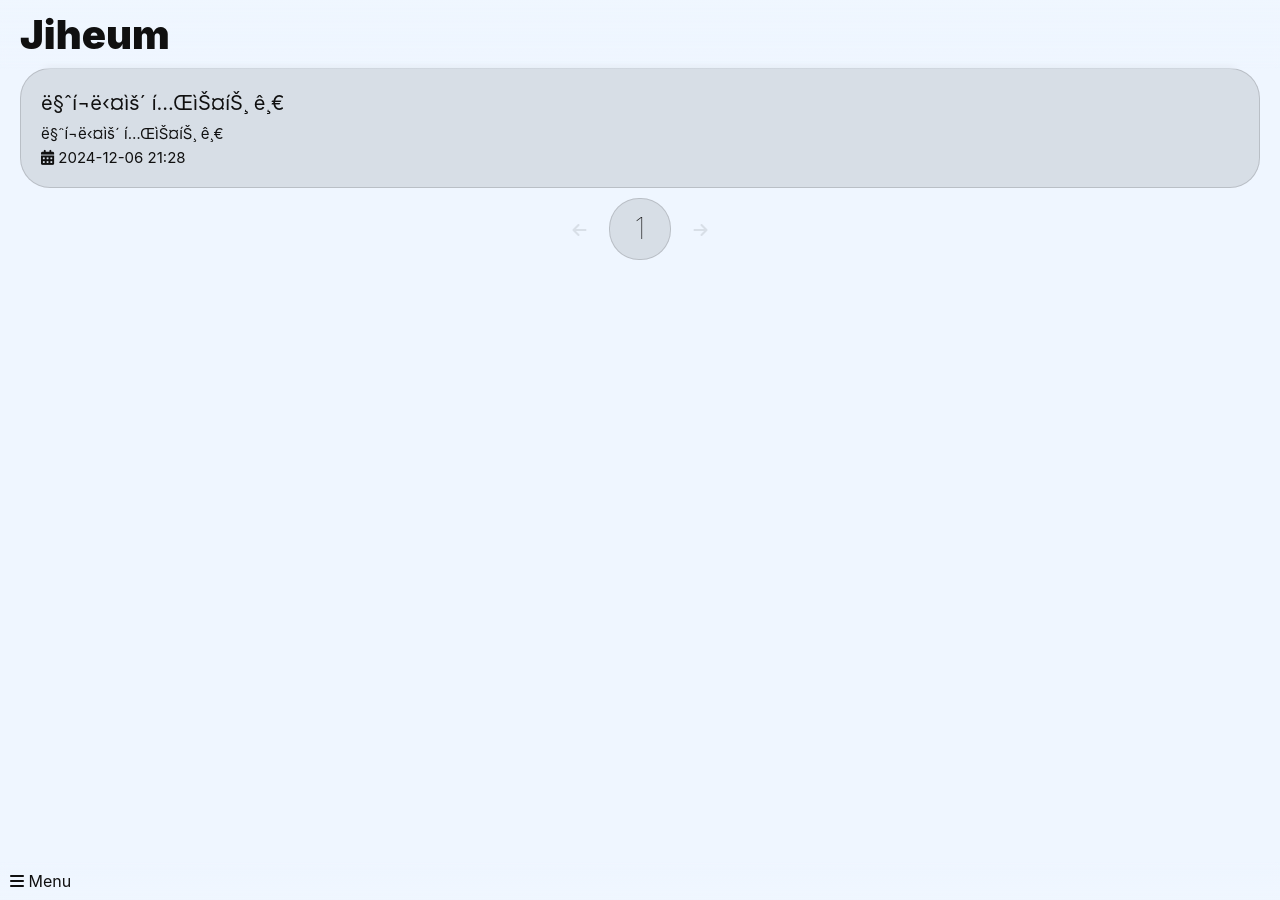
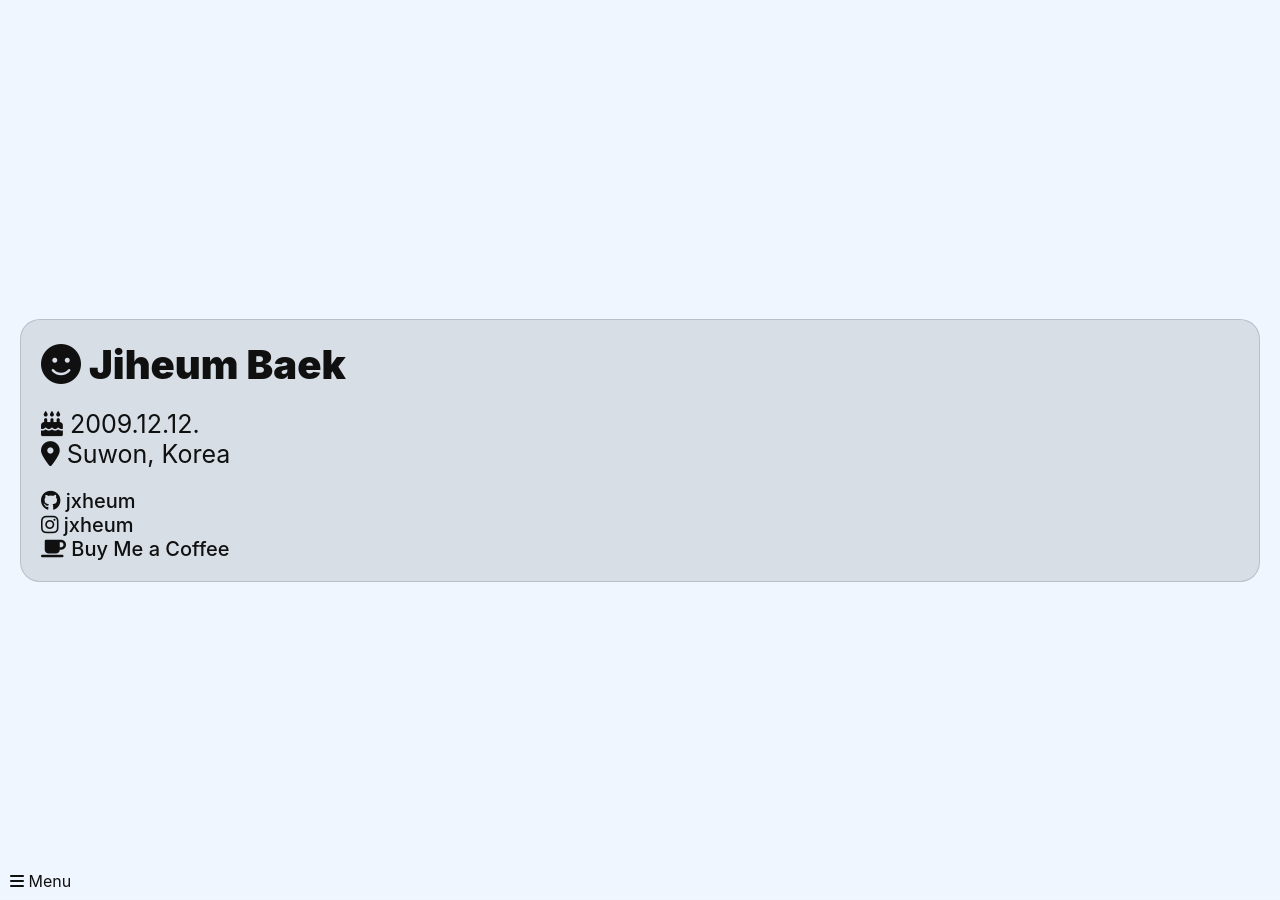
Before and after one commit to jxheum/jxheum.github.io, a Jekyll site: the page built from index.html, in a window 1280 px wide and 900 px high. Built offline with Jekyll 4.4.1, drawn with Linux system fonts in a browser that asks for light colours; nearby versions of some CDN libraries; some web fonts are replaced; the list of posts is cut into pages by our own code.

Commit message:
홈 화면 업데이트(아직안끝남)

```diff
--- a/_includes/header.html
+++ b/_includes/header.html
@@ -1,6 +1,6 @@
 <!-- <헤더>
    -->
 <div id="header" class="header headermain" style="position:fixed;"><a href="/">Jiheum</a></div>
-<div style="height: 67.5px;"></div>
+<div style="height: 67.5px;" class="headermargin"></div>
 
 <!-- <헤더끝> -->
--- a/_layouts/postlist.html
+++ b/_layouts/postlist.html
@@ -13,14 +13,32 @@
     <meta property="og:image" content="/asset/descimg.png">
     <meta property="og:url" content="/">
 	{% include head.html %}
-	<title>Jxheum Blog</title>
+	<title>Jxheum</title>
+	<style>
+		.headermargin{display:none;}
+		.header {top: -100px;}
+	</style>
 </head>
 
 <body>
 	<div id="bodydiv" data-barba="wrapper">
 	{% include header.html %}
 	<main data-barba="container" data-barba-namespace="home">
-	<div class="content">
+	<div class="mycardsec">
+		<div class="bg mycard">
+			<div class="myname"><i class="fa-solid fa-face-smile"></i> Jiheum Baek</div>
+			<div class="myinfo">
+				<i class="fa-solid fa-cake-candles"></i> 2009.12.12.<br>
+				<i class="fa-solid fa-location-dot"></i> Suwon, Korea
+			</div>
+			<div class="mysns">
+				<a href="https://github.com/jxheum" target="_blank"><i class="fa-brands fa-github"></i> jxheum<br></a>
+				<a href="https://instagram.com/jxheum" target="_blank"><i class="fa-brands fa-instagram"></i> jxheum<br></a>
+				<a href="https://buymeacoffee.com/69kfw8nf5xp" target="_blank"><i class="fa-solid fa-mug-saucer"></i> Buy Me a Coffee</a>
+			</div>
+		</div>
+	</div>
+	<div class="content" id="blog">
 		{{ content }}
 
 	</div>
--- a/asset/style.css
+++ b/asset/style.css
@@ -127,6 +127,7 @@ html {
     user-select: none;
     text-align: left;
     font-weight: 900;
+    transition: top 0.6s cubic-bezier(0.22, 1, 0.36, 1);
 }
 
 a {
@@ -173,8 +174,10 @@ a:link {
 
 .content {
     margin: 20px;
-	margin-top:0px;
     margin-left: calc(env(safe-area-inset-left) + 20px);
+    min-height: calc(100vh - env(safe-area-inset-bottom) - 47px - 68px);
+    margin-top: 0px;
+    margin-bottom: 0px;
 }
 
 .comment {
@@ -624,3 +627,54 @@ ul {margin:0;}
     margin-inline-end: 0px;
     padding-inline-start: 40px;
 }
+
+.mycardsec {
+	width: 100vw;
+    height: calc(100vh);
+	vertical-align: middle;
+    display: table-cell;
+}
+
+@media (min-width: 1000px) {
+	body {
+		/* background: gold; */
+	}
+}
+
+/* .mycardsec tr:first-child, .mycardsec tr:last-child {
+	height: 135px;
+} */
+
+.mycardsec th:first-child, .mycardsec th:last-child {
+	width: 20px;
+}
+
+th {
+	padding:0px;
+}
+
+.mycard {
+    border-radius: 20px;
+    vertical-align: top;
+    padding: 20px;
+    margin: 0px 20px;
+}
+
+.mycard .myname {
+    text-align: left;
+    font-weight: 900;
+    font-size: 40px;
+}
+
+.mycard .mysns {
+    text-align: left;
+    margin-top: 20px;
+    font-weight: 500;
+    font-size: 20px;
+}
+
+.mycard .myinfo {
+    text-align: left;
+    margin-top: 20px;
+    font-size: 25px;
+}
```
Also changed, not shown: other parts of _layouts/postlist.html (+11 -1 lines), Gemfile.lock. Lines whose indentation alone changed are shown as unchanged.
